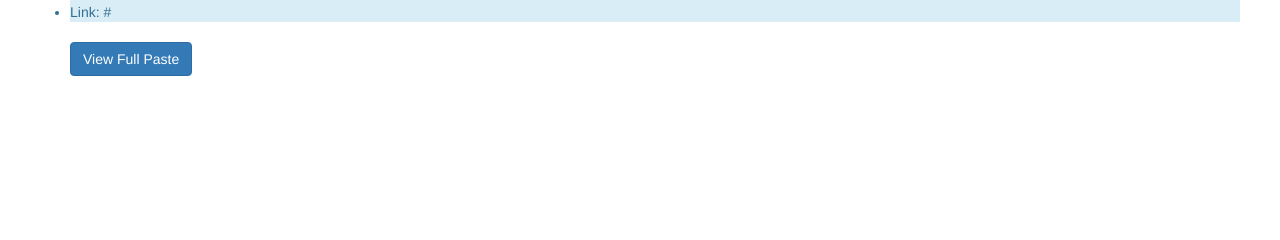
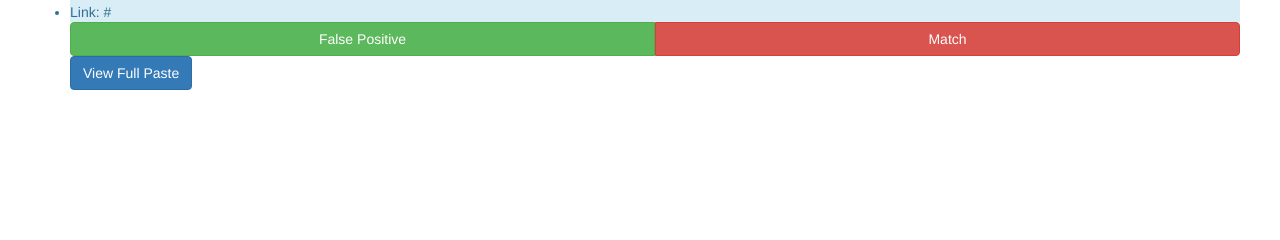
Before and after one commit to chilledornaments/pastebin-scraper-frontend, a Flask app: template webapp/templates/maybe.html in a window 1280 px wide. Shown: the part 210-450 px from the top of the page. Run offline with Flask 2, Linux system fonts and the light colour scheme; the template is opened without the code that fills it: most values are stand-ins (such as "Sample title", 1, 10 or a date in 2020); some libraries are stand-ins or nearby versions.

Commit message:
add ability to view full paste and classify from unclassified tab

```diff
--- a/webapp/templates/maybe.html
+++ b/webapp/templates/maybe.html
@@ -14,22 +14,36 @@
         <ul class="list-group">
             <li class="list-group-item-info">Keyword: {{ data[paste].Keyword }}</li>
             <li class="list-group-item-info">Link: {{ data[paste].Link }}</li>
-        </ul>
+
+
+            <div class="btn-group btn-group-justified" role="group" aria-label="...">
+                    <div class="btn-group" role="group">
+                        <a href='{{ url_for("update_record", id=paste, status="Miss") }}' type="button" class="btn btn-success">False Positive</a>
+                    </div>
+                    <div class="btn-group" role="group">
+                        <a href='{{ url_for("update_record", id=paste, status="Match") }}' type="button" class="btn btn-danger">Match</a>
+                    </div>
+                </div>
 
                 <p>
-                <a class="btn btn-primary" data-toggle="collapse" href="#multiCollapseExample1" role="button" aria-expanded="false" aria-controls="multiCollapseExample1">View Full Paste</a>
+                    <a class="btn btn-primary" data-toggle="collapse" href="#multiCollapseExample{{ paste }}" role="button" aria-expanded="false" aria-controls="multiCollapseExample{{ paste }}">View Full Paste</a>
                 </p>
                 <div class="row">
                     <div class="col">
-                    <div class="collapse multi-collapse" id="multiCollapseExample1">
+                        <div class="collapse" id="multiCollapseExample{{ paste }}">
                         <div class="card card-body">
                             {{ data[paste].RawData }}
                         </div>
                         </div>
                     </div>
                 </div>
+                {% endfor %}
+            </ul>
+        </div>
+    </div>
 
-        {% endfor %}
+
+
 
 
 {% else %}
```
Lines whose indentation alone changed are shown as unchanged.
